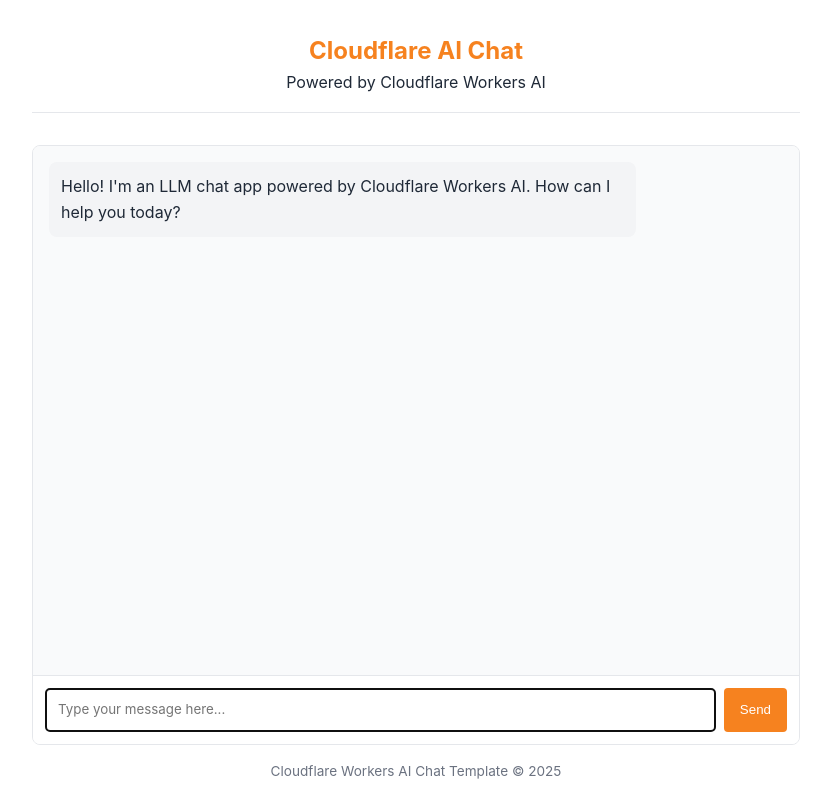
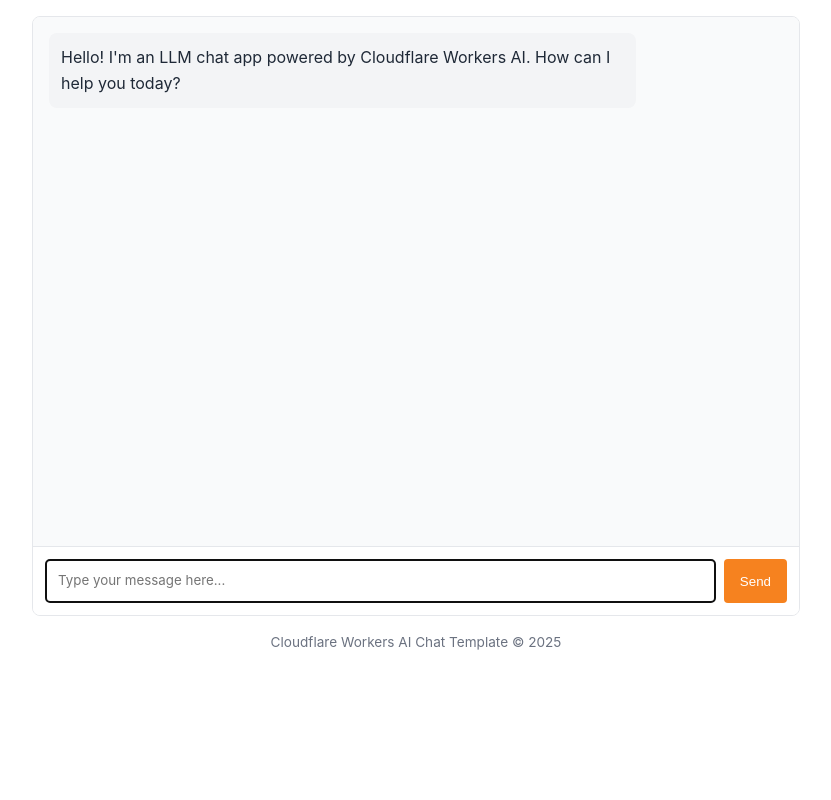
Before and after one commit to capmapt/llm-chat-app-template, a website: page public/index.html in a window 1280 px wide. Shown: the whole page, without its empty margins (224-1055 px from the left). Drawn offline with Linux system fonts and the light colour scheme.

Commit message:
Update index.html

```diff
--- a/public/index.html
+++ b/public/index.html
@@ -137,10 +137,7 @@
     </style>
   </head>
   <body>
-    <header>
-      <h1>Cloudflare AI Chat</h1>
-      <p>Powered by Cloudflare Workers AI</p>
-    </header>
+
 
     <div class="chat-container">
       <div id="chat-messages" class="chat-messages">
```
